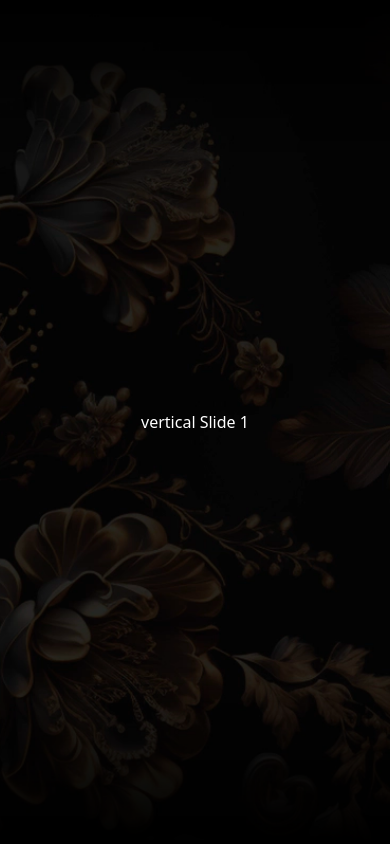
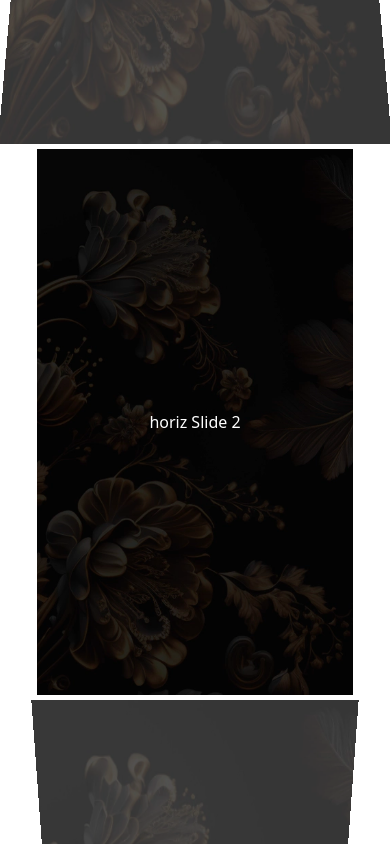
Before and after one commit to parvin-noori/era, a website: page index.html in a window 390 px wide. Drawn offline with Linux system fonts and the light colour scheme.

Commit message:
new commit

```diff
--- a/assets/js/main.js
+++ b/assets/js/main.js
@@ -116,43 +116,36 @@ $(document).ready(function () {
   var horizSwiper = new Swiper(".horizSwiper", {
     spaceBetween: 50,
     initialSlide: 1,
-    allowTouchMove: true,
-    speed: 1500,
-    // slidesPerView: 1.2,
+    // allowTouchMove: false,
+    slidesPerView: 1.2,
     centeredSlides: true,
+    spaceBetween: 50,
     slideToClickedSlide: true,
     on: {
       init: function () {
-        setHorizentalSlideStyles(this.activeIndex, this.previousIndex);
+        setHorizentalSlideStyles(this.activeIndex);
       },
       slideChange: function () {
-        setHorizentalSlideStyles(this.activeIndex,this.previousIndex);
+        setHorizentalSlideStyles(this.activeIndex);
       },
     },
   });
 
   var verticalSwiper = new Swiper(".verticalSwiper", {
     direction: "vertical",
+    spaceBetween: 50,
     mousewheel: true,
     centeredSlides: true,
-    // slidesPerView: 1.5,
-    // initialSlide: 1,
+    slidesPerView: 1.5,
+    initialSlide: 1,
+    speed: 1000,
     slideToClickedSlide: true,
-    speed: 1500,
-    breakpoints: {
-      0: {
-        spaceBetween: 10,
-      },
-      992: {
-        spaceBetween: 50,
-      },
-    },
     on: {
       init: function () {
-        setVerticalSlideStyles(this.activeIndex, this.previousIndex);
+        setVerticalSlideStyles(this);
       },
       slideChange: function (e) {
-        setVerticalSlideStyles(this.activeIndex, this.previousIndex);
+        setVerticalSlideStyles(this);
       },
     },
   });
@@ -191,69 +184,92 @@ $(document).ready(function () {
   }
 
   // Function to set the styles
-  function setVerticalSlideStyles(activeIndex,previousIndex) {
+  function setVerticalSlideStyles(swiper) {
+    const activeIndex = swiper.activeIndex;
+    const previousIndex = swiper.previousIndex;
+    const slides = swiper.slides;
     verticalSections.forEach((section, index) => {
       // let element = $(section).hasClass("horiz")
       //   ? $(section).find(".horizSwiper .swiper-slide-active")
       //   : section;
 
-      let contentSlide = $(section).hasClass("horiz")
-      ? $(section).find(".horizSwiper .swiper-slide-active .content")
-      : $(section).find("> .content");
+      let content = $(section).hasClass("horiz")
+        ? $(section).find(".horizSwiper .swiper-slide-active .content")
+        : $(section).find("> .content");
 
-
-      if (activeIndex > previousIndex) {
-        gsap.fromTo(
-          contentSlide,
-          {
-            rotationX: 5,
-            ease: "sine.out",
-            // scale:0.9,
-            duration: 2,
-          },
-          {
-            duration: 2,
-            ease: "sine.out",
-            rotationX: 0,
-            // scale:1,
-          }
-        );
-      } else if (activeIndex < previousIndex) {
-        gsap.fromTo(
-          contentSlide,
-          {
-            rotationX: -5,
-            ease: "ease.out2",
-            // scale:0.9,
-            duration: 2,
-          },
-          {
-            duration: 2,
-            ease: "sine.out",
-            rotationX: 0,
-            // scale:1,
-          }
-        );
-      }
-
-
+      let bgImg = $(section).hasClass("horiz")
+        ? $(section).find(".horizSwiper .swiper-slide-active .content .bg-img")
+        : $(section).find("> .bg-img");
 
       if (index === activeIndex) {
-        gsap.to(section, {
-          duration: 2,
+        const prevSlide = slides[previousIndex];
+        const currentSlide = slides[activeIndex];
+        const nextSlide = slides[activeIndex + 1];
+
+        let prevContent = $(prevSlide).hasClass("horiz")
+          ? $(prevSlide).find(".horizSwiper .swiper-slide-active .content")
+          : $(prevSlide).find("> .content");
+
+        let nextContent = $(nextSlide).hasClass("horiz")
+          ? $(nextSlide).find(".horizSwiper .swiper-slide-active .content")
+          : $(nextSlide).find("> .content");
+
+        gsap.to(prevContent, {
+          duration: 1,
           opacity: 1,
-          // rotationY: 0,
+          rotationX: 3,
+          ease: "power2.out",
+        });
+        gsap.to(nextContent, {
+          duration: 1,
+          opacity: 1,
+          rotationX: -3,
+          ease: "power2.out",
+        });
+        gsap.to(content, {
+          duration: 1,
+          opacity: 1,
+          rotationX: 0,
           ease: "power2.out",
         });
 
+        gsap.to(section, {
+          duration: 1,
+          opacity: 1,
+          rotationY: 0,
+          ease: "power2.out",
+        });
+        // gsap.to(content, {
+        //   duration: 1,
+        //   rotationX: 0,
+        //   ease: "power2.out",
+        // });
+        gsap.to(bgImg, {
+          duration: 1,
+          ease: "power2.out",
+          scale: 1,
+        });
       } else {
         gsap.to(section, {
-          // rotationY: -30,
-          duration: 2,
+          rotationY: -30,
+          // duration: 1,
           opacity: 0.8,
           ease: "power2.out",
           perspective: 100,
         });
+        gsap.to(bgImg, {
+          duration: 1,
+          ease: "power2.out",
+          scale: 0.9,
+        });
+
+        // gsap.to(section, {
+        //   rotationY: -30,
+        //   duration: 1,
+        //   opacity: 0.8,
+        //   ease: "power2.out",
+        //   perspective: 100,
+        // });
       }
     });
 
@@ -274,71 +290,17 @@ $(document).ready(function () {
     // });
   }
 
-  function setHorizentalSlideStyles(activeIndex,previousIndex) {
+  function setHorizentalSlideStyles(activeIndex) {
     horizentalSections.forEach((section, index) => {
-      let contentSlide = $(section).find("> .content");
-
-
-      if (activeIndex > previousIndex) {
-        gsap.fromTo(
-          contentSlide,
-          {
-            rotationY: -3,
-            ease: "sine.out",
-            // scale:0.9,
-            x:50,
-            duration: 2,
-          },
-          {
-            ease: "sine.out",
-            rotationY: 0,
-            // scale:1,
-            duration: 2,
-            x:0
-          }
-        );
-      } else if (activeIndex < previousIndex) {
-        gsap.fromTo(
-          contentSlide,
-          {
-            rotationY: 3,
-            ease: "ease.out2",
-            // scale:0.9,
-            duration: 2,
-            x:50
-          },
-          {
-            duration: 2,
-            ease: "sine.out",
-            rotationY: 0,
-            // scale:1,
-            x:0
-          }
-        );
-      }
-
       if (index === activeIndex) {
         gsap.to(section, {
           duration: 1,
           opacity: 1,
           rotationX: 0,
+          ease: "power2.out",
           perspective: 100,
-          ease: "power2.out",
           // position:"relative",
         });
-        // gsap.fromTo(
-        //   contentSlide,
-        //   {
-        //     rotationY: -3,
-        //     // scale:0.9,
-        //     duration: 1,
-        //   },
-        //   {
-        //     duration: 1,
-        //     rotationY: 0,
-        //     // scale:1,
-        //   }
-        // );
       } else {
         gsap.to(section, {
           rotationX: -30,
--- a/index.html
+++ b/index.html
@@ -14,50 +14,20 @@
     <script src="./assets/js/ScrollTrigger.min.js"></script>
     <!-- <script src="./assets/js/lenis.min.js"></script> -->
   </head>
-  <body class="h-svh bg-black">
+  <body class="h-svh">
     <div class="swiper verticalSwiper h-full">
       <div class="swiper-wrapper">
-        <div class="swiper-slide !mx-auto">
+        <div class="swiper-slide !mx-auto lg:!w-[83%]">
           <div class="content size-full grid place-content-center">
             <img
               src="./assets/imgs/Untitled-1.webp"
               alt=""
-              class="size-full absolute inset-0 object-cover bg-img bg-mask-image"
+              class="size-full absolute inset-0 object-cover bg-img"
             />
             <span class="text-white relative">vertical Slide 1</span>
           </div>
         </div>
-        <div class="swiper-slide lg:!hidden">
-          <div class="content size-full grid place-content-center">
-          <img
-            src="./assets/imgs/Untitled-1.webp"
-            alt=""
-            class="size-full absolute inset-0 object-cover bg-img bg-mask-image"
-          />
-          <span class="text-white relative">horiz Slide 1</span>
-          </div>
-        </div>
-        <div class="swiper-slide lg:!hidden">
-          <div class="content size-full grid place-content-center">
-          <img
-            src="./assets/imgs/Untitled-1.webp"
-            alt=""
-            class="size-full absolute inset-0 object-cover bg-img bg-mask-image"
-          />
-          <span class="text-white relative">horiz Slide 2</span>
-          </div>
-        </div>
-        <div class="swiper-slide lg:!hidden">
-          <div class="content size-full grid place-content-center">
-          <img
-            src="./assets/imgs/Untitled-1.webp"
-            alt=""
-            class="size-full absolute inset-0 object-cover bg-img bg-mask-image"
-          />
-          <span class="text-white relative">horiz Slide 3</span>
-          </div>
-        </div>
-        <div class="swiper-slide horiz !hidden lg:!block">
+        <div class="swiper-slide horiz">
           <div class="swiper horizSwiper size-full !overflow-visible">
             <div class="swiper-wrapper">
               <div class="swiper-slide">
@@ -65,7 +35,7 @@
                 <img
                   src="./assets/imgs/Untitled-1.webp"
                   alt=""
-                  class="size-full absolute inset-0 object-cover bg-img bg-mask-image"
+                  class="size-full absolute inset-0 object-cover bg-img"
                 />
                 <span class="text-white relative">horiz Slide 1</span>
                 </div>
@@ -75,40 +45,40 @@
                 <img
                   src="./assets/imgs/Untitled-1.webp"
                   alt=""
-                  class="size-full absolute inset-0 object-cover bg-img bg-mask-image"
+                  class="size-full absolute inset-0 object-cover bg-img"
                 />
                 <span class="text-white relative">horiz Slide 2</span>
-                </div>
+              </div>
               </div>
               <div class="swiper-slide">
                 <div class="content size-full grid place-content-center">
                 <img
                   src="./assets/imgs/Untitled-1.webp"
                   alt=""
-                  class="size-full absolute inset-0 object-cover bg-img bg-mask-image"
+                  class="size-full absolute inset-0 object-cover bg-img"
                 />
                 <span class="text-white relative">horiz Slide 3</span>
-                </div>
+              </div>
               </div>
             </div>
           </div>
         </div>
-        <div class="swiper-slide !mx-auto">
+        <div class="swiper-slide !w-[83%] !mx-auto">
           <div class="content size-full grid place-content-center">
           <img
             src="./assets/imgs/Untitled-1.webp"
             alt=""
-            class="size-full absolute inset-0 object-cover bg-img bg-mask-image"
+            class="size-full absolute inset-0 object-cover bg-img"
           />
           <span class="text-white relative">vertical Slide 3 </span>
           </div>
         </div>
-        <div class="swiper-slide !mx-auto">
+        <div class="swiper-slide !w-[83%] !mx-auto">
           <div class="content size-full grid place-content-center">
           <img
             src="./assets/imgs/Untitled-1.webp"
             alt=""
-            class="size-full absolute inset-0 object-cover bg-img bg-mask-image"
+            class="size-full absolute inset-0 object-cover bg-img"
           />
           <span class="text-white relative">vertical Slide 4</span>
           </div>
```
Also changed, not shown: assets/css/tailwind-output.css.
